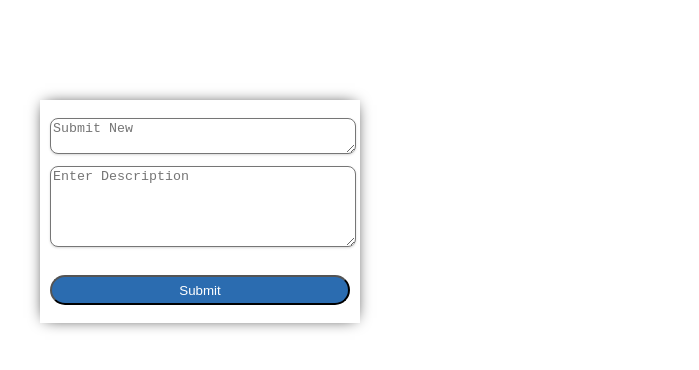
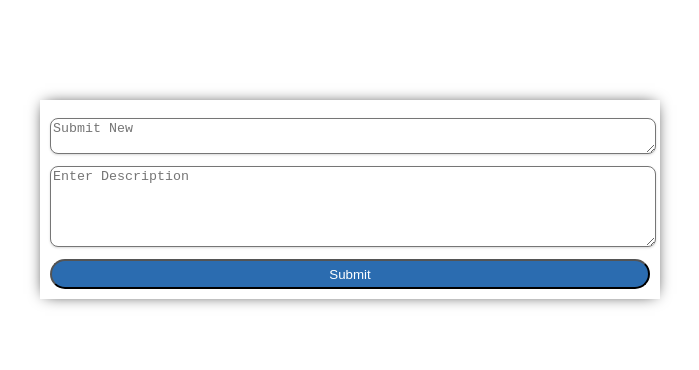
Before and after one commit to fcodelabs/training-web, a React (Create React App) app: page / in a window 1280 px wide. Shown: the top 370 px of the page, without its empty margins (60-759 px from the left). Built offline with nearby package versions, Linux system fonts and the light colour scheme.

Commit message:
Created adding form Modified

```diff
--- a/src/App.js
+++ b/src/App.js
@@ -1,20 +1,14 @@
-import './App.css';
-import DiaryCard from './components/Diarycard'
-import { CardForm } from './components/CardForm'
+import "./App.css";
+import DiaryCard from "./components/Diarycard";
+import { CardForm } from "./components/CardForm";
+import React from "react";
 
 function App() {
-    return ( <div className = "App" >
-        {/* <DiaryCard
-        title = 'Card Title'
-        subTitle = 'card Subtitle'
-        body = 'A wonderful serenity has taken possession of my entire soul, like these sweet mornings of spring which I enjoy with my whole heart. I am alone, and feel the charm of existence in this spot, which was created for the bliss of souls like mine. I am so happy, my dear friend, so absorbed in the exquisite sense of mere tranquil existence, that I neglect my talents. I should be incapable of drawing a single stroke at the present moment; and yet I feel that I never was a greater artist than now. When, while the lovelyIn publishing and graphic design, Lorem ipsum is a placeholder text commonly used to demonstrate the visual form of a doc'
-        color = 'royalblue'
-        /> */}
-        <CardForm></CardForm>
-        </div>
-
-
-    );
+  return (
+    <div className="App">
+      <CardForm />
+    </div>
+  );
 }
 
 export default App;
--- a/src/components/CardForm.css
+++ b/src/components/CardForm.css
@@ -1,5 +1,5 @@
 .formcard-container {
-    width: 300px;
+    width: 600px;
     overflow: hidden;
     box-shadow: 0px 0px 15px -5px;
     margin: 100px;
--- a/src/components/CardForm.js
+++ b/src/components/CardForm.js
@@ -1,58 +1,72 @@
-import React from 'react'
-import './CardForm.css'
+import React from "react";
+import "./CardForm.css";
+import DiaryCard from "./Diarycard";
 
-export function CardForm({onCancel, card }) {
-  const id = card && card.id ? card.id : undefined
+export function CardForm() {
+  // const id = card && card.id ? card.id : undefined
 
-  const [term, setTerm] = React.useState(id ? card.term : '')
-  const [definition, setDef] = React.useState(id ? card.definition : '')
+  // const [cards, setCards] = React.useState([]);
+  const [title, setTitle] = React.useState("");
+  const [definition, setDefinition] = React.useState("");
 
-  function handleSubmit(event) {
+  const handleSubmit = (event) => {
     // event.preventDefault()
-    alert("Title: " +term + " Description: " +definition)
-    console.log(term)
+    // alert("Title: " +title + " Description: " +definition)
+    // console.log(cards);
+    // setCards([...cards, { title: title, definition: definition }]);
+    clearForm()
+    console.log(title)
     console.log(definition)
-  }
+  };
 
   function clearForm() {
-    setTerm('')
-    setDef('')
-    onCancel && typeof onCancel === 'function' && onCancel()
-  }
-
-  function handleTermChange(event) {
-    const { value } = event.target
-    setTerm(value)
-  }
-
-  function handleDefChange(event) {
-    const { value } = event.target
-    setDef(value)
+    setTitle("");
+    setDefinition("");
   }
   return (
+    <div>
       <div className="formcard-container">
         {/* <h4>{id ? 'Update Card' : 'Add Card'}</h4> */}
-      <form onReset={clearForm} onSubmit={handleSubmit}>
+        <form onSubmit={handleSubmit} >
           <div>
             {/* <label htmlFor="card_term">term</label> */}
-          <textarea id="card_term" value={term} onChange={handleTermChange} placeholder="Submit New"/>
+            <textarea
+              id="card_term"
+              value={title}
+              onChange={(event) => setTitle(event.target.value)}
+              placeholder="Submit New"
+            />
           </div>
           <div>
             {/* <label htmlFor="card_definition">definition</label> */}
             <textarea
               id="card_definition"
               value={definition}
-            onChange={handleDefChange}
-            placeholder= "Enter Description"
-            rows= {5}
+              onChange={(event) => setDefinition(event.target.value)}
+              placeholder="Enter Description"
+              rows={5}
             />
           </div>
           <div className="buttons">
-          <button className="primary" type="submit">
+            <button
+              className="primary"
+              type="submit"
+              // onClick={() => handleSubmit()}
+            >
               Submit
             </button>
           </div>
         </form>
+        {/* {[...cards].map((card) => (
+          <DiaryCard
+            title={card.title}
+            subTitle="card Subtitle"
+            body="A wonderful serenity has taken possession of my entire soul, like these sweet mornings of spring which I enjoy with my whole heart. I am alone, and feel the charm of existence in this spot, which was created for the bliss of souls like mine. I am so happy, my dear friend, so absorbed in the exquisite sense of mere tranquil existence, that I neglect my talents. I should be incapable of drawing a single stroke at the present moment; and yet I feel that I never was a greater artist than now. When, while the lovelyIn publishing and graphic design, Lorem ipsum is a placeholder text commonly used to demonstrate the visual form of a doc"
+            color="royalblue"
+          />
+        ))} */}
       </div>
-  )
+      <div></div>
+    </div>
+  );
 }
--- a/src/components/Diarycard.css
+++ b/src/components/Diarycard.css
@@ -55,37 +55,3 @@ a {
     text-decoration: none;
     font-weight: bold;
 }
-form div {
-    border-color: #e2e8f0;
-    margin-top: 0.5rem;
-  }
-
-  form label {
-    display: flex;
-    justify-content: space-between;
-    font-weight: 500;
-    color: #2c5282;
-    font-size: 0.75rem;
-    text-transform: uppercase;
-  }
-
-  form label .errorMessage {
-    font-size: 0.15rem;
-    text-transform: none;
-    color: #c53030;
-  }
-
-  textarea {
-    border-radius: 0.25rem;
-    border-width: 1px;
-    box-shadow: 0 1px 3px 0 rgba(0, 0, 0, 0.1), 0 1px 2px 0 rgba(0, 0, 0, 0.06);
-    width: 100%;
-  }
-
-  form div.buttons {
-    display: flex;
-    justify-content: flex-end;
-    margin-top: 1rem;
-    padding-top: 0.5rem;
-    padding-bottom: 0.5rem;
-  }
--- a/src/components/Diarycard.js
+++ b/src/components/Diarycard.js
@@ -1,29 +1,43 @@
-import React from 'react';
-import './Diarycard.css'
-import { useState } from 'react';
+import React from "react";
+import "./Diarycard.css";
+import { useState } from "react";
 
 function Card({ title, subTitle, body, color }) {
-    const [readMore, setReadMore] = useState(false);
-    // var content = body;
-    const extraContent = < div >
-        <p className = "extra-content" > { body.substring(100, body.length) } </p> </div>
+  const [readMore, setReadMore] = useState(false);
 
-    return ( <div className = 'card-container' style = {
-            { backgroundColor: color } } >
-        <div className = 'card-title' >
-        <h3 > { title } </h3> </div>
-        <div className = 'card-subtitle' >
-        <h5 > { subTitle } </h5>
-        </div>
-        <div className = 'card-body' >
-        <p > { body.substring(0, 100) } { readMore && extraContent } < a className = "read-more-link"
-        onClick = {
-            () => { setReadMore(!readMore) } } > < h2 > { readMore ? 'Read Less << ' : 'Read More' } </h2></a > </p>
+  // var content = body;
+  const extraContent = (
+    <div>
+      <p className="extra-content"> {body.substring(100, body.length)} </p>{" "}
+    </div>
+  );
 
-        { /* {readMore && extraContent} */ } </div>
-
-        </div>
-    )
+  return (
+    <div className="card-container" style={{ backgroundColor: color }}>
+      <div className="card-title">
+        <h3> {title} </h3>{" "}
+      </div>
+      <div className="card-subtitle">
+        <h5> {subTitle} </h5>
+      </div>
+      <div className="card-body">
+        <p>
+          {" "}
+          {body.substring(0, 100)} {readMore && extraContent}{" "}
+          <a
+            className="read-more-link"
+            onClick={() => {
+              setReadMore(!readMore);
+            }}
+          >
+            {" "}
+            <h2> {readMore ? "Read Less << " : "Read More"} </h2>
+          </a>{" "}
+        </p>
+        {/* {readMore && extraContent} */}{" "}
+      </div>
+    </div>
+  );
 }
 
-export default Card
+export default Card;
```
Lines whose indentation alone changed are shown as unchanged.
